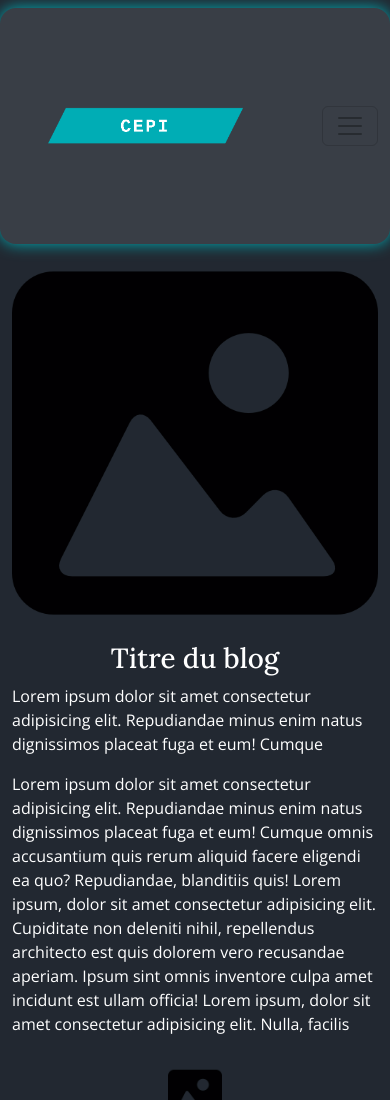
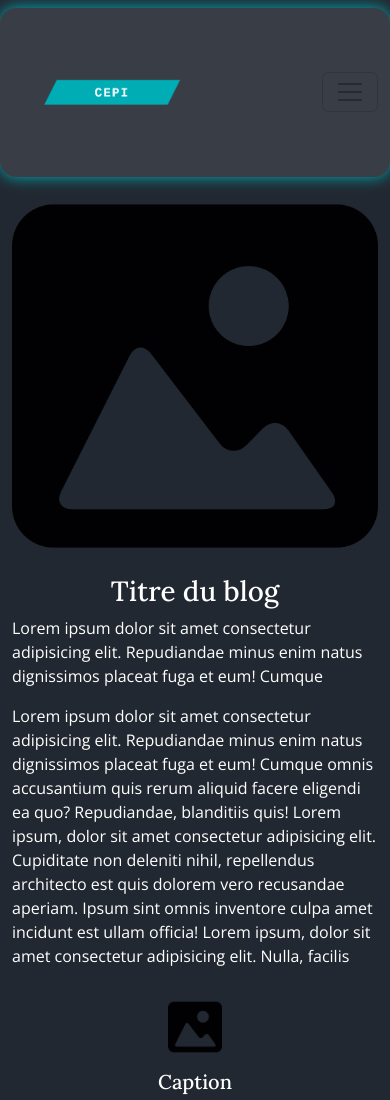
Before and after one commit to BouCal2335296/WEB-Lab1, a website: page 2 - Lab1/index.html in a window 390 px wide. Shown: the top 1100 px of the page. Drawn offline with nearby package versions, Linux system fonts and the light colour scheme; files that its build step writes are made by us from their sources.

Commit message:
nav-final-V1

```diff
--- a/2 - Lab1/index.html
+++ b/2 - Lab1/index.html
@@ -21,7 +21,7 @@
           <!-- Logo (desktop) -->
           <img src="image/logo1.PNG" class="img-fluid d-none d-md-block img-card-desktop rounded-2">
           <!-- Logo (mobile) -->
-          <img src="image/logo1.PNG" class="img-fluid d-block d-md-none ms-4 img-card-mobile rounded-2">
+          <img src="image/logo1.PNG" class="col-5 img-fluid d-block d-md-none ms-4 img-card-mobile rounded-2">
 
           <!-- Bouton menu burger -->
           <button class="navbar-toggler" type="button" data-bs-toggle="collapse" data-bs-target="#navbarNav">
```
Also changed, not shown: 1 other file.
